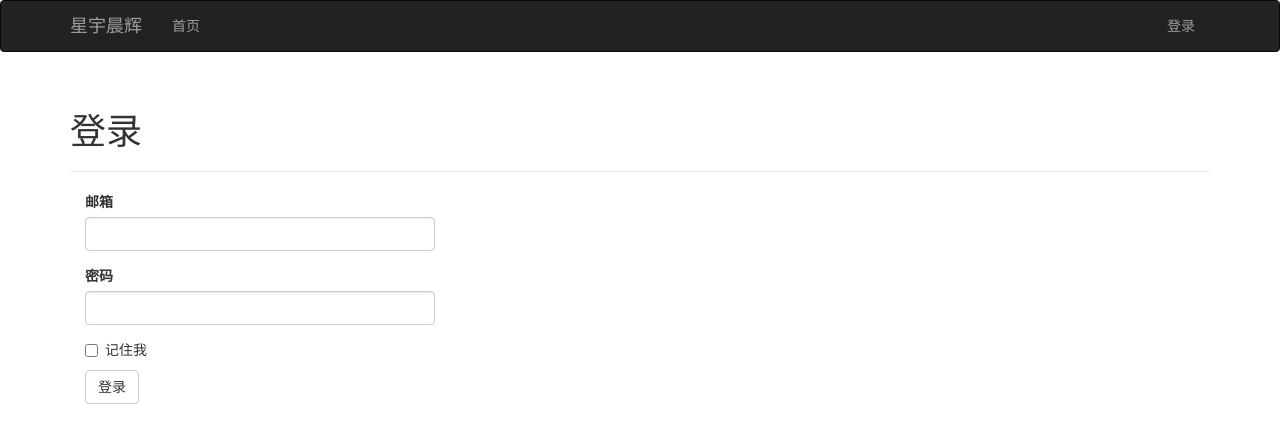
After one commit to angcbi/Flask-Web, a Flask app: page /auth/login in a window 1280 px wide. The commit adds this page. Shown: the top 443 px of the page. Run offline with Flask 2, Linux system fonts and the light colour scheme; some libraries are stand-ins or nearby versions.

Commit message:
add login and logout

```diff
--- /dev/null
+++ b/xych/auth/forms.py
@@ -0,0 +1,12 @@
+#!/usr/bin/env python
+# coding=utf-8
+from flask_wtf import FlaskForm
+from wtforms import StringField, PasswordField, BooleanField, SubmitField
+from wtforms.validators import DataRequired, Length, Email
+
+
+class LoginForm(FlaskForm):
+    email = StringField(u'邮箱', validators=[DataRequired(), Length(1, 64), Email()])
+    password= PasswordField(u'密码', validators=[DataRequired()])
+    remember_me = BooleanField(u'记住我')
+    submit = SubmitField(u'登录')
--- /dev/null
+++ b/xych/auth/views.py
@@ -0,0 +1,29 @@
+#!/usr/bin/env python
+# coding=utf-8
+from flask import render_template, redirect, url_for, request, flash
+from flask_login import login_user, login_required, current_user, logout_user
+
+from . import auth
+from .forms import LoginForm
+from ..models import User
+
+
+@auth.route('/login', methods=['GET', 'POST'])
+def login():
+    form = LoginForm()
+    if form.validate_on_submit():
+        user = User.query.filter_by(email=form.email.data).first()
+        if user is not None and user.verify_password(form.password.data):
+            login_user(user, form.remember_me.data)
+            return redirect(request.args.get('next') or url_for('main.index'))
+
+        flash(u'无效的账号或密码')
+
+    return render_template('auth/login.html', form=form)
+
+@auth.route('/logout')
+@login_required
+def logout():
+    logout_user()
+    flash(u'你已退出')
+    return redirect(url_for('main.index'))
--- /dev/null
+++ b/xych/templates/auth/login.html
@@ -0,0 +1,11 @@
+{% extends "base.html" %}
+{% import "bootstrap/wtf.html" as wtf %}
+{% block title %}星宇晨辉 - 登录{% endblock %}
+{% block page_content %}
+<div class="page-header">
+<h1>登录</h1>
+</div>
+<div class="col-md-4">
+{{ wtf.quick_form(form) }}
+</div>
+{% endblock %}
--- a/xych/templates/base.html
+++ b/xych/templates/base.html
@@ -18,11 +18,19 @@ data-toggle="collapse" data-target=".navbar-collapse">
 <span class="icon-bar"></span>
 <span class="icon-bar"></span>
 </button>
-<a class="navbar-brand" href="/">Flasky</a>
+<a class="navbar-brand" href="/">星宇晨辉</a>
 </div>
 <div class="navbar-collapse collapse">
 <ul class="nav navbar-nav">
-<li><a href="/">Home</a></li>
+<li><a href="/">首页</a></li>
+</ul>
+
+<ul class="nav navbar-nav navbar-right">
+   {% if current_user.is_authenticated %}
+   <li><a href="{{ url_for('auth.logout') }}">退出</a></li>
+   {% else %}
+   <li><a href="{{ url_for('auth.login') }}">登录</a></li>
+   {% endif %}
 </ul>
 </div>
 </div>
```
Also changed, not shown: tests/test_user_model.py (added, +26 -0 lines), xych/__init__.py (+7 -0 lines), xych/auth/__init__.py (added, +7 -0 lines), xych/models.py (+9 -2 lines).
